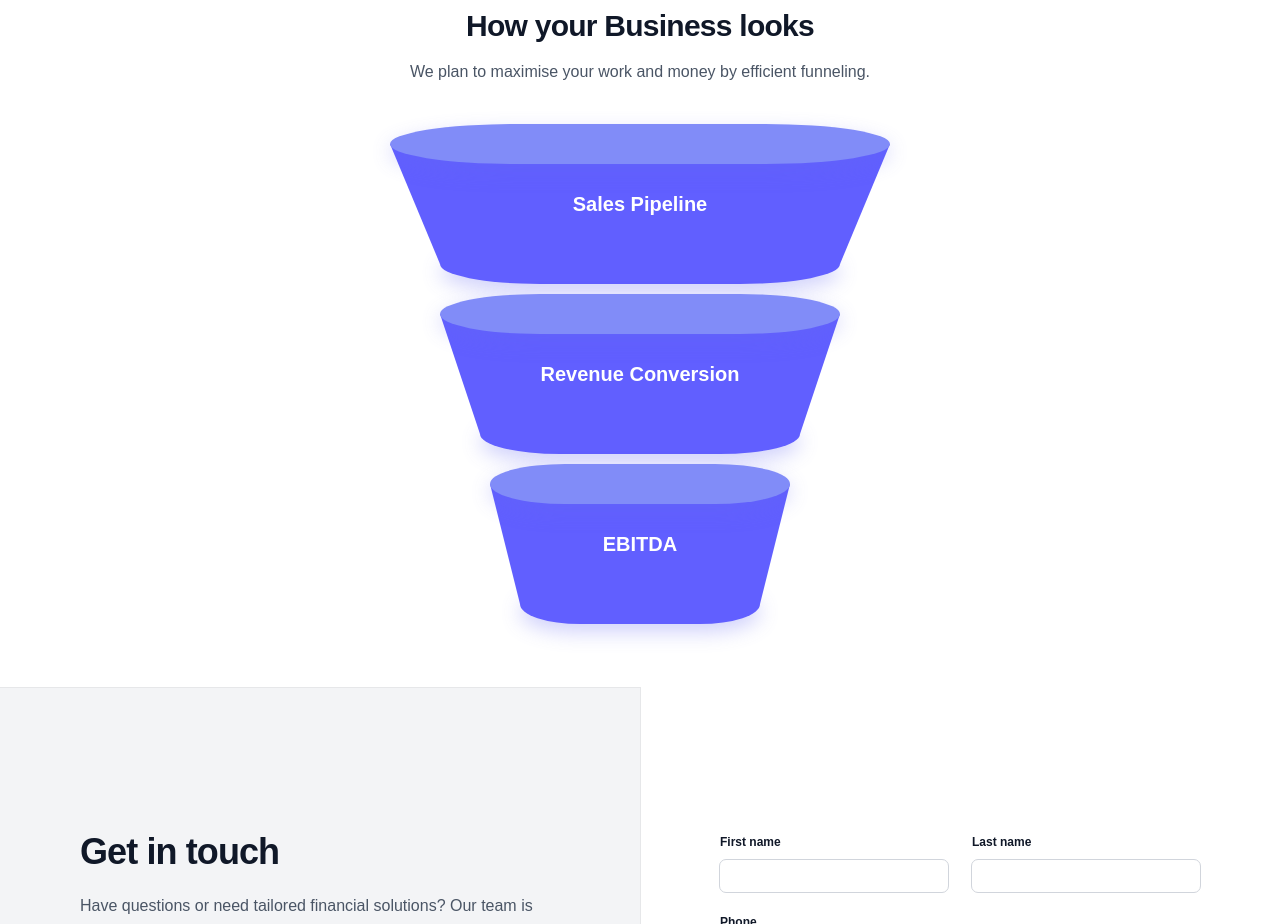
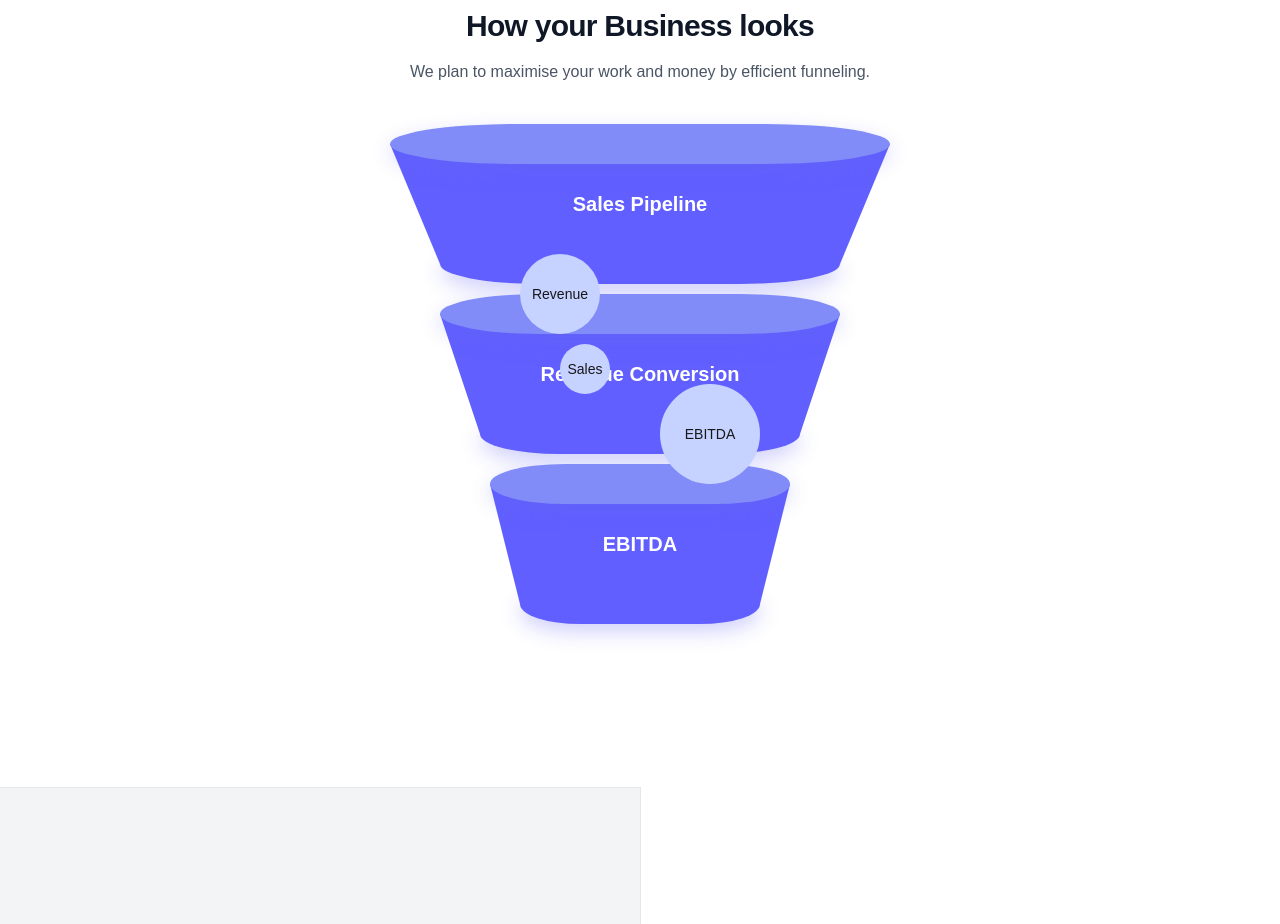
Before and after one commit to BYK-Oxford/byk-website, a Next.js app: page /home in a window 1280 px wide. Shown: the part 2668-3592 px from the top of the page. Built offline with nearby package versions, Linux system fonts and the light colour scheme.

Commit message:
adding circles for animation

```diff
--- a/src/app/home/components/funnel.tsx
+++ b/src/app/home/components/funnel.tsx
@@ -8,9 +8,24 @@ export default function Funnel() {
   const headingRef = useRef<HTMLHeadingElement | null>(null);
   const subHeadingRef = useRef<HTMLParagraphElement | null>(null);
   const paraRef = useRef<HTMLParagraphElement | null>(null);
-  const fun1 = useRef<HTMLParagraphElement | null>(null);
-  const fun2 = useRef<HTMLParagraphElement | null>(null);
-  const fun3 = useRef<HTMLParagraphElement | null>(null);
+  const funnelLayers = useRef<(HTMLDivElement | null)[]>([]);
+
+  const handleHover = (index: number) => {
+    const layer = funnelLayers.current[index];
+    if (layer) {
+      gsap.fromTo(
+        layer,
+        { scale: 1 },
+        {
+          scale: 1.05,
+          duration: 0.3,
+          yoyo: true,
+          repeat: 1,
+          ease: "power1.inOut",
+        }
+      );
+    }
+  };
 
   useEffect(() => {
     if (headingRef.current) {
@@ -66,61 +81,8 @@ export default function Funnel() {
         }
       );
     }
-    if (fun1.current) {
-      gsap.fromTo(
-        fun1.current,
-        { opacity: 0, y: 20 },
-        {
-          opacity: 1,
-          y: 0,
-          duration: 0.8,
-          ease: "power3.out",
-          delay: 0.1,
-          scrollTrigger: {
-            trigger: fun1.current,
-            start: "top 85%",
-            toggleActions: "play none none none",
-          },
-        }
-      );
-    }
-    if (fun2.current) {
-      gsap.fromTo(
-        fun2.current,
-        { opacity: 0, y: 20 },
-        {
-          opacity: 1,
-          y: 0,
-          duration: 0.8,
-          ease: "power3.out",
-          delay: 0.1,
-          scrollTrigger: {
-            trigger: fun2.current,
-            start: "top 85%",
-            toggleActions: "play none none none",
-          },
-        }
-      );
-    }
-    if (fun3.current) {
-      gsap.fromTo(
-        fun3.current,
-        { opacity: 0, y: 20 },
-        {
-          opacity: 1,
-          y: 0,
-          duration: 0.8,
-          ease: "power3.out",
-          delay: 0.1,
-          scrollTrigger: {
-            trigger: fun3.current,
-            start: "top 85%",
-            toggleActions: "play none none none",
-          },
-        }
-      );
-    }
   }, []);
+  const sizes = [50, 80, 100];
   return (
     <div className="bg-white py-12 sm:py-16">
       <div className="mx-auto max-w-5xl px-4 lg:px-6">
@@ -141,17 +103,42 @@ export default function Funnel() {
             We plan to maximise your work and money by efficient funneling.
           </p>
         </div>
+        <div className="relative w-[600px] h-[600px] mx-auto">
+          <div className="absolute z-20" style={{ top: 220, left: 220 }}>
+            <CircleButton
+              size={sizes[0]}
+              label="Sales"
+              onHover={() => handleHover(0)}
+            />
+          </div>
+          <div className="absolute z-20" style={{ top: 130, left: 180 }}>
+            <CircleButton
+              size={sizes[1]}
+              label="Revenue"
+              onHover={() => handleHover(1)}
+            />
+          </div>
+          <div className="absolute z-20" style={{ top: 260, left: 320 }}>
+            <CircleButton
+              size={sizes[2]}
+              label="EBITDA"
+              onHover={() => handleHover(2)}
+            />
+          </div>
 
           {/* Funnel Layers */}
           <div className="flex flex-col items-center gap-[10px] transform scale-70 md:scale-100">
             <div
-            ref={fun1}
+              ref={(el) => {
+                funnelLayers.current[0] = el;
+              }}
               className="full-funnel"
               style={{
                 width: "500px",
                 position: "relative",
                 transition: "transform 0.3s ease",
               }}
+              id="funnel-layer-0"
             >
               {/* Top Cap - simple ellipse */}
               <div
@@ -190,13 +177,16 @@ export default function Funnel() {
               />
             </div>
             <div
-            ref={fun2}
+              ref={(el) => {
+                funnelLayers.current[1] = el;
+              }}
               className="full-funnel"
               style={{
                 width: "400px",
                 position: "relative",
                 transition: "transform 0.3s ease",
               }}
+              id="funnel-layer-0"
             >
               {/* Top Cap - simple ellipse */}
               <div
@@ -235,13 +225,16 @@ export default function Funnel() {
               />
             </div>
             <div
-            ref={fun3}
+              ref={(el) => {
+                funnelLayers.current[2] = el;
+              }}
               className="full-funnel"
               style={{
                 width: "300px",
                 position: "relative",
                 transition: "transform 0.3s ease",
               }}
+              id="funnel-layer-0"
             >
               {/* Top Cap - simple ellipse */}
               <div
@@ -282,5 +275,29 @@ export default function Funnel() {
           </div>
         </div>
       </div>
+    </div>
   );
 }
+
+function CircleButton({
+  label,
+  onHover,
+  size = 64,
+}: {
+  label: string;
+  onHover: () => void;
+  size?: number;
+}) {
+  return (
+    <div
+      className="bg-indigo-200 rounded-full flex items-center justify-center text-sm font-medium cursor-pointer hover:bg-indigo-400 transition"
+      onMouseEnter={onHover}
+      style={{
+        width: size,
+        height: size,
+      }}
+    >
+      {label}
+    </div>
+  );
+}
```
Lines whose indentation alone changed are shown as unchanged.
